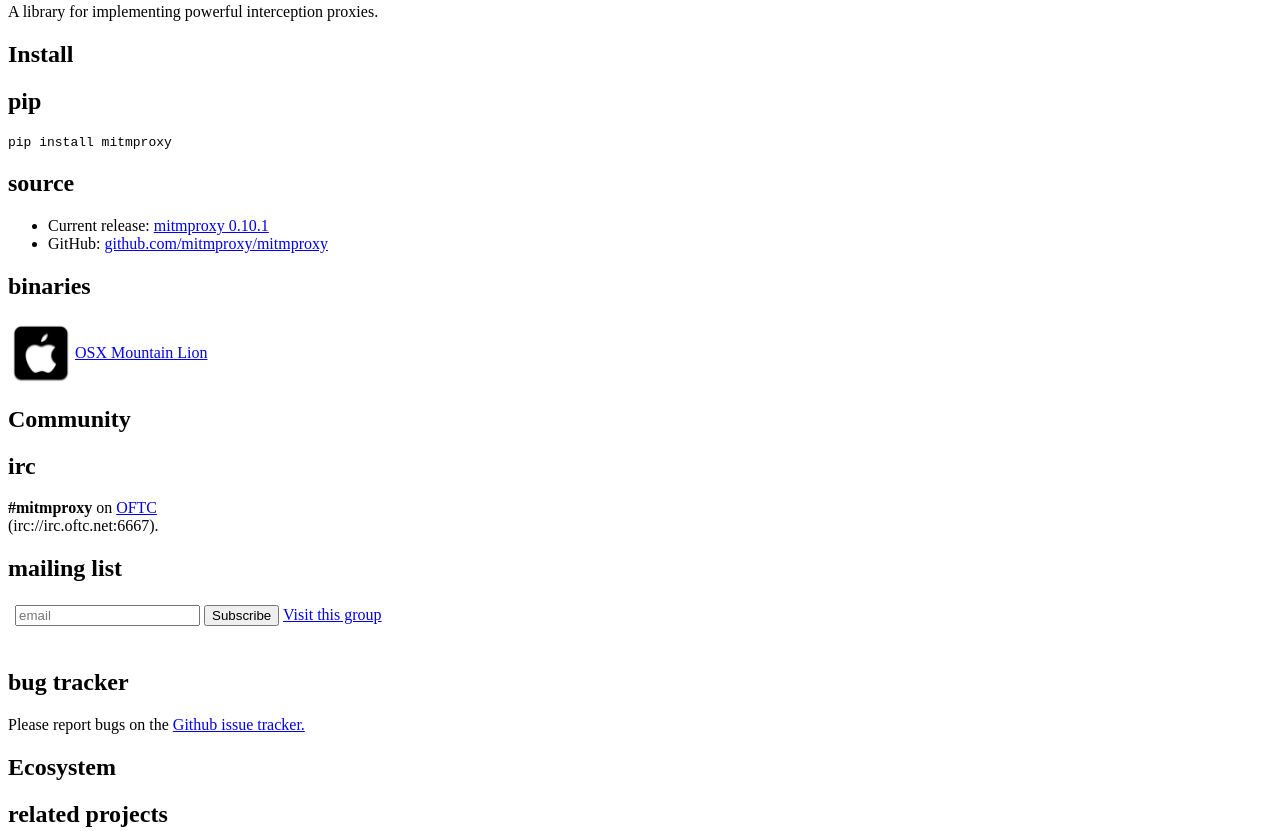
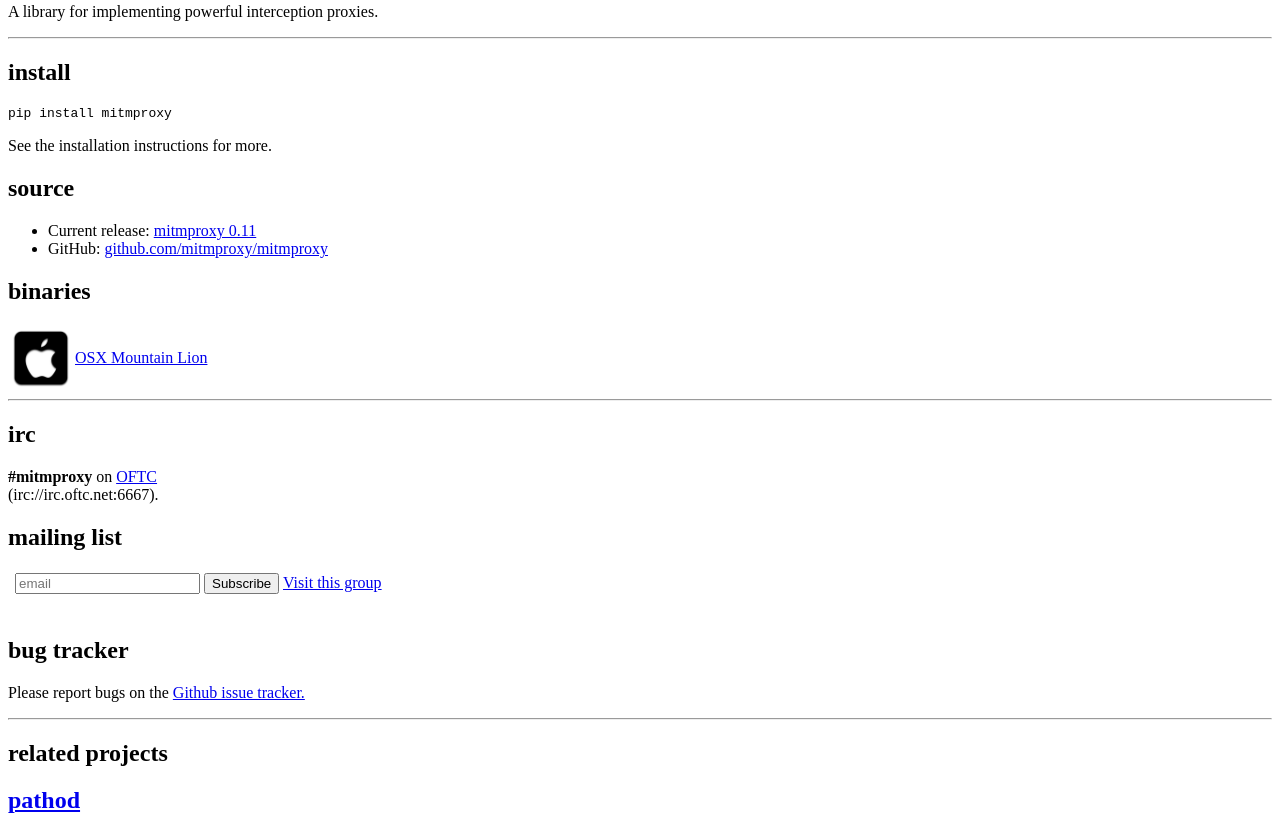
Before and after one commit to mitmproxy/mitmproxy.org, a plain HTML site: page src/index.html in a window 1280 px wide. Shown: the part 670-1501 px from the top of the page. Drawn offline with Linux system fonts and the light colour scheme; files whose address does not match are found by name.

Commit message:
More compact front page

```diff
--- a/src/index.html
+++ b/src/index.html
@@ -32,19 +32,18 @@
     </div>
 </div>
 
+<hr/>
+
 <div class="frontpage">
     <section>
-    <div class="page-header">
-        <h1>
-            Install
-        </h1>
-    </div>
     <div class="row">
         <div class="span4">
             <div>
-                <h2>pip</h2>
+                <h2>install</h2>
 
                 <pre>pip install mitmproxy</pre>
+
+                <p>See the installation instructions for more.</p>
 
             </div>
         </div>
@@ -53,7 +52,7 @@
                 <h2>source</h2>
 
                 <ul>
-                    <li>Current release: <a href="@!urlTo("mitmproxy-0.10.1.tar.gz")!@">mitmproxy 0.10.1</a></li>
+                    <li>Current release: <a href="@!urlTo("mitmproxy-0.11.tar.gz")!@">mitmproxy 0.11</a></li>
 
                     <li>GitHub: <a href="http://github.com/mitmproxy/mitmproxy">github.com/mitmproxy/mitmproxy</a></li>
                 </li>
@@ -66,8 +65,8 @@
 
                  <table>
                     <tr>
-                        <td><a href="@!urlTo("osx-mitmproxy-0.10.tar.gz")!@"><img width="60" src="images/apple.png"/></a></td>
-                        <td><a href="@!urlTo("osx-mitmproxy-0.10.tar.gz")!@">OSX Mountain Lion</a></td>
+                        <td><a href="@!urlTo("osx-mitmproxy-0.11.tar.gz")!@"><img width="60" src="images/apple.png"/></a></td>
+                        <td><a href="@!urlTo("osx-mitmproxy-0.11.tar.gz")!@">OSX Mountain Lion</a></td>
                     </tr>
                  </table>
 
@@ -76,12 +75,9 @@
     </div>
     </section>
 
+    <hr/>
+
     <section>
-    <div class="page-header">
-        <h1>
-            Community
-        </h1>
-    </div>
     <div class="row">
         <div class="span4">
             <div>
@@ -118,12 +114,9 @@
     </div>
     </section>
 
+    <hr/>
+
     <section>
-    <div class="page-header">
-        <h1>
-           Ecosystem
-        </h1>
-    </div>
     <div class="row">
         <div class="span4">
             <h2> related projects </h2>
```
